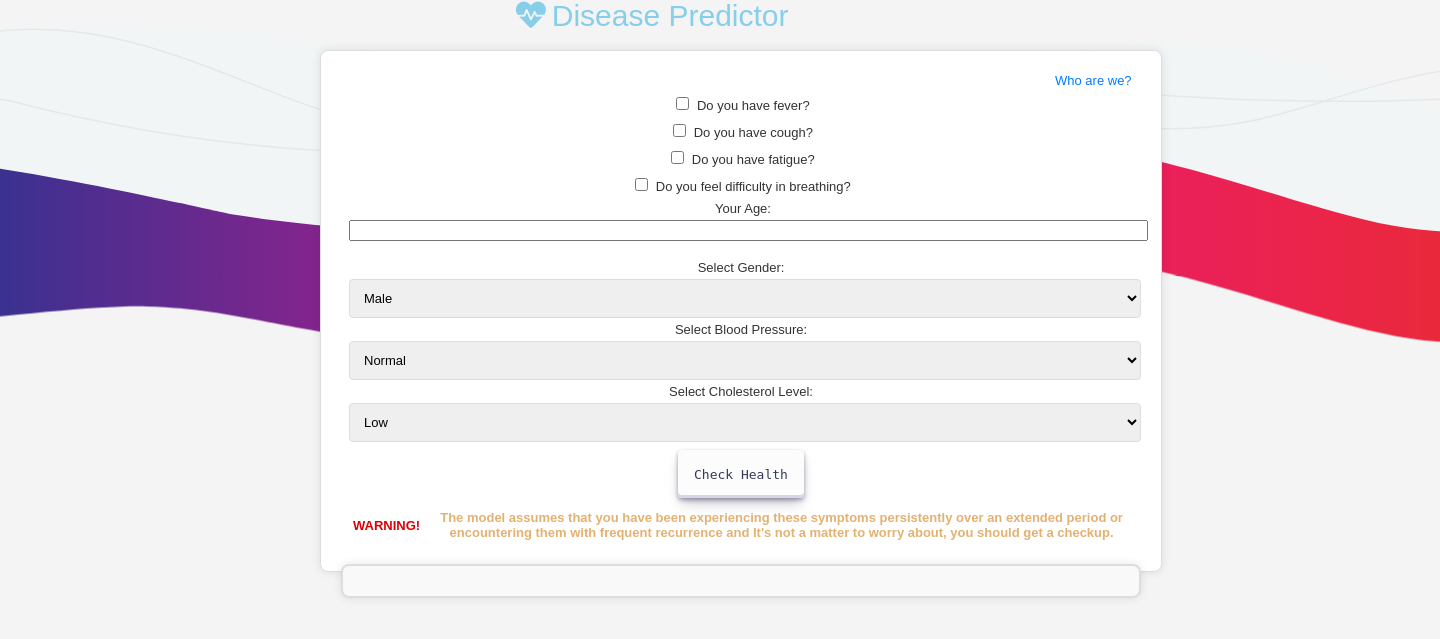
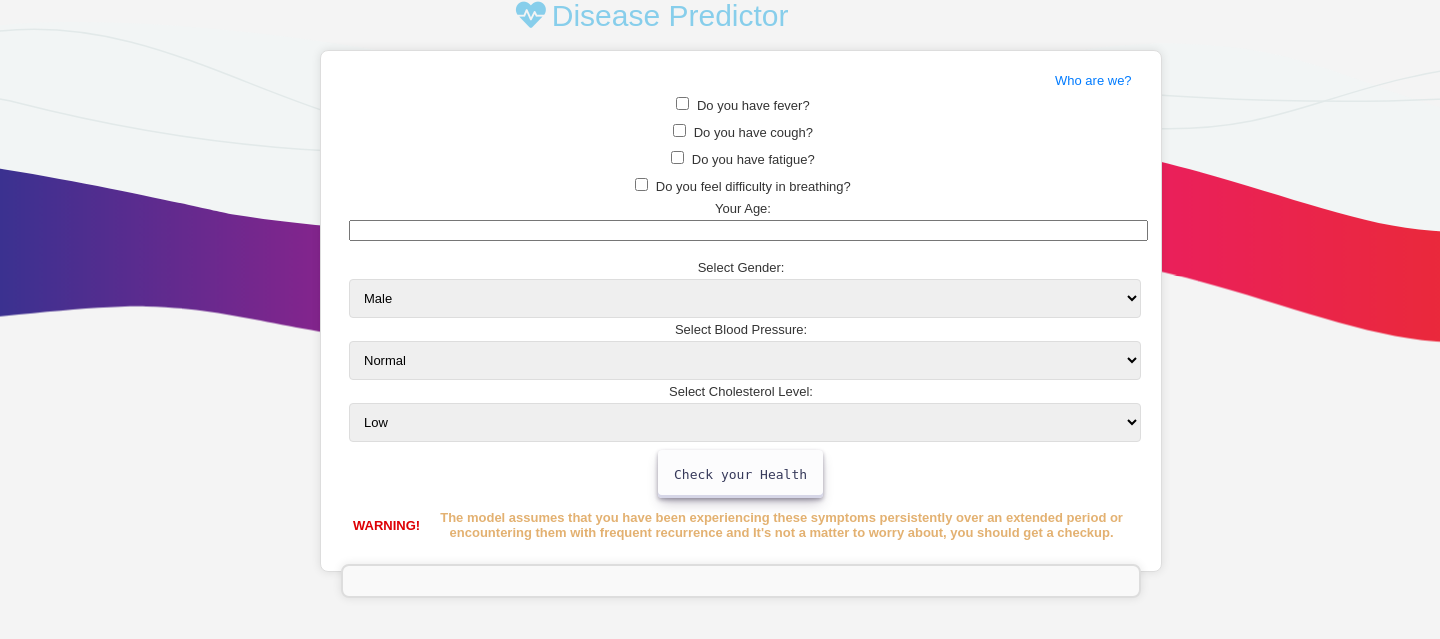
Before and after one commit to Priyam12111/Yuktika, a Django app: page / in a window 1440 px wide. Shown: the part 30-669 px from the top of the page. Run offline with Django 4.2, Linux system fonts and the light colour scheme.

Commit message:
Update diseaseimplement.html

```diff
--- a/yukti/templates/diseaseimplement.html
+++ b/yukti/templates/diseaseimplement.html
@@ -224,7 +224,7 @@
                         <option value="High">High</option>
                     </select><br>
 
-                    <button class="button-30" type="button" onclick="checkHealth()">Check Health</button>
+                    <button class="button-30" type="button" onclick="checkHealth()">Check your Health</button>
                     <section class="middle-section">
                         <h3>WARNING!</h3>
                         <p>The model assumes that you have been experiencing these symptoms persistently over an
```
